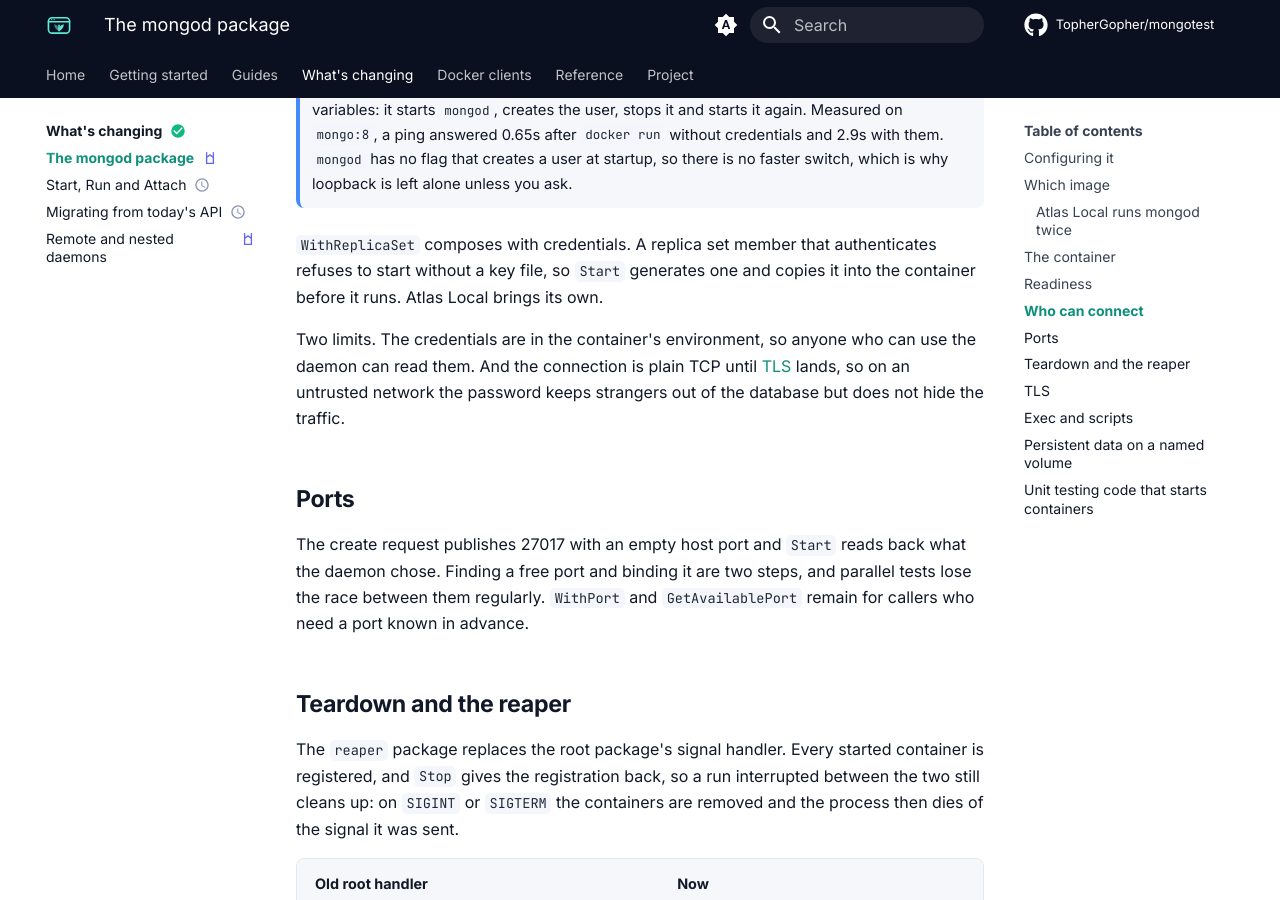
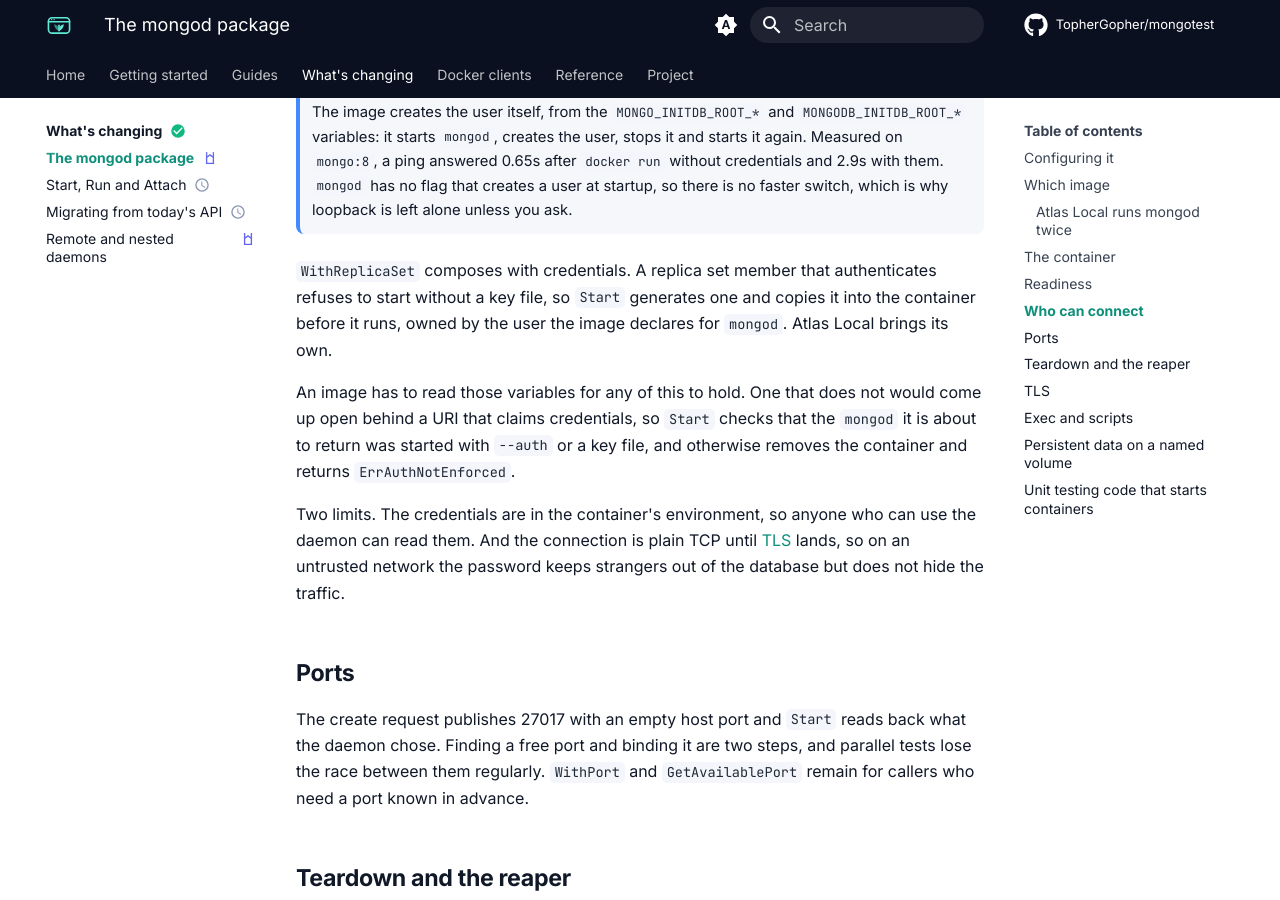
Before and after one commit to TopherGopher/mongotest, an MkDocs documentation site: the page built from docs/changing/mongod.md, in a window 1280 px wide and 900 px high, scrolled down 6355 px. Built offline with MkDocs 1.6.1 and Material for MkDocs 9.7.7, drawn with Linux system fonts in a browser that asks for light colours; comment, search, counter and statistics services are not loaded; some of the changed text lies outside the part shown.

Commit message:
Describe the fail-closed credential check and the readiness rule as they landed
Co-Authored-By: Claude Mythos 5.2 <noreply@anthropic.com>
Claude-Session: https://claude.ai/code/session_011u8PiEcwFSCbhpVX22FJgP

```diff
--- a/docs/changing/mongod.md
+++ b/docs/changing/mongod.md
@@ -163,9 +163,10 @@ It has to be the right `mongod`, too. An image that creates a user or
 initiates a replica set runs `mongod` twice: once bound to the container's
 loopback, to set things up, and then again on every interface. The first is
 running within a fraction of a second and gone a couple of seconds later, so
-the probe only counts a `mongod` whose arguments reach beyond loopback
-(`--bind_ip_all`, a non-loopback `--bind_ip`, or a `--config` file, which it
-cannot read and takes at its word).
+the probe only counts a `mongod` whose arguments reach beyond loopback:
+`--bind_ip_all` or a non-loopback `--bind_ip`. A `--config` file, which the
+probe cannot read, is taken at its word only when the command line gives no
+address of its own.
 
 What it deliberately does **not** guarantee is that `mongod` is accepting
 MongoDB connections, because the proxy accepts on its behalf. The driver
@@ -206,7 +207,14 @@ client, err := mongo.Connect(options.Client().ApplyURI(c.URI()))
 
 `WithReplicaSet` composes with credentials. A replica set member that
 authenticates refuses to start without a key file, so `Start` generates one
-and copies it into the container before it runs. Atlas Local brings its own.
+and copies it into the container before it runs, owned by the user the image
+declares for `mongod`. Atlas Local brings its own.
+
+An image has to read those variables for any of this to hold. One that does
+not would come up open behind a URI that claims credentials, so `Start`
+checks that the `mongod` it is about to return was started with `--auth` or a
+key file, and otherwise removes the container and returns
+`ErrAuthNotEnforced`.
 
 Two limits. The credentials are in the container's environment, so anyone who
 can use the daemon can read them. And the connection is plain TCP until
```
